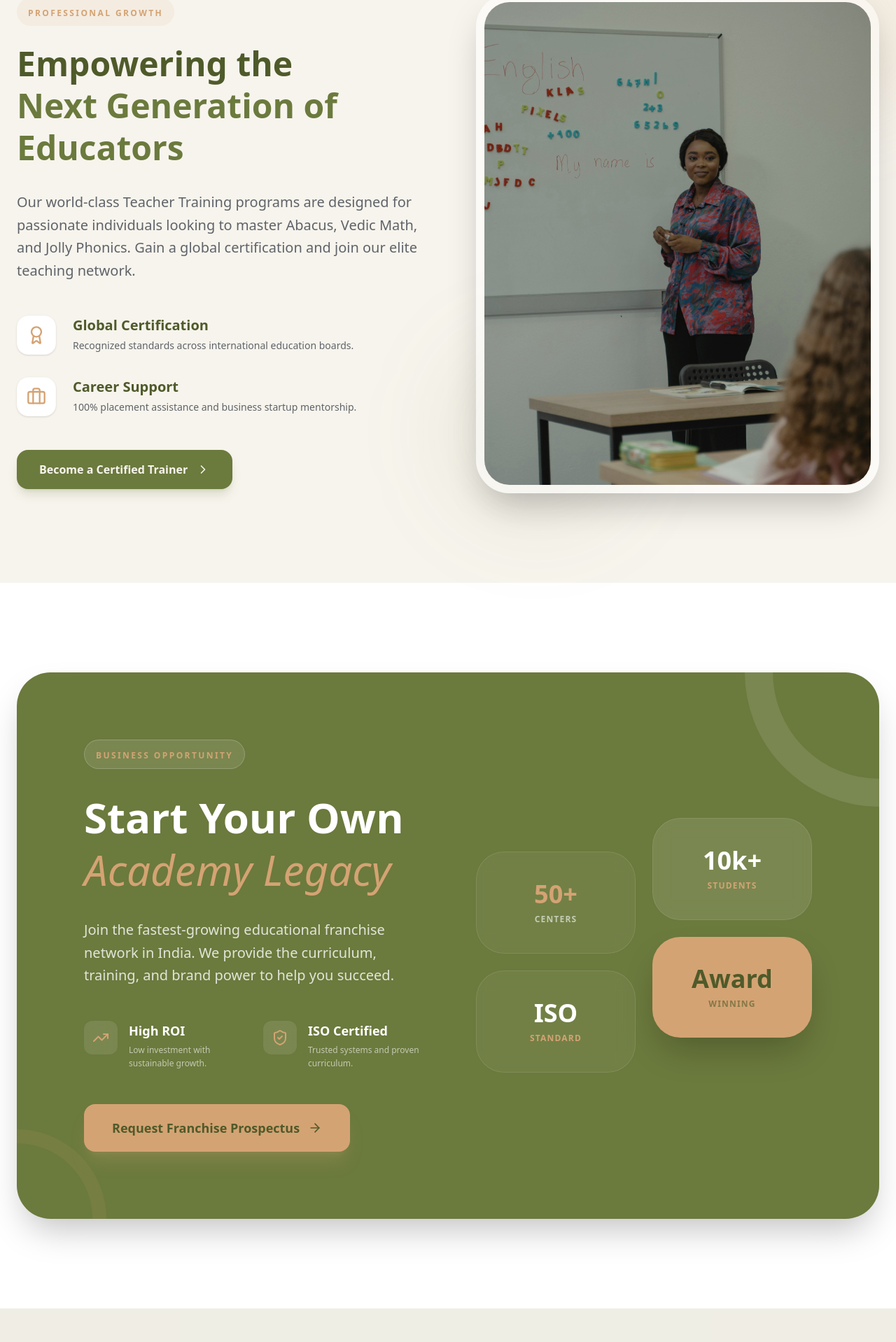
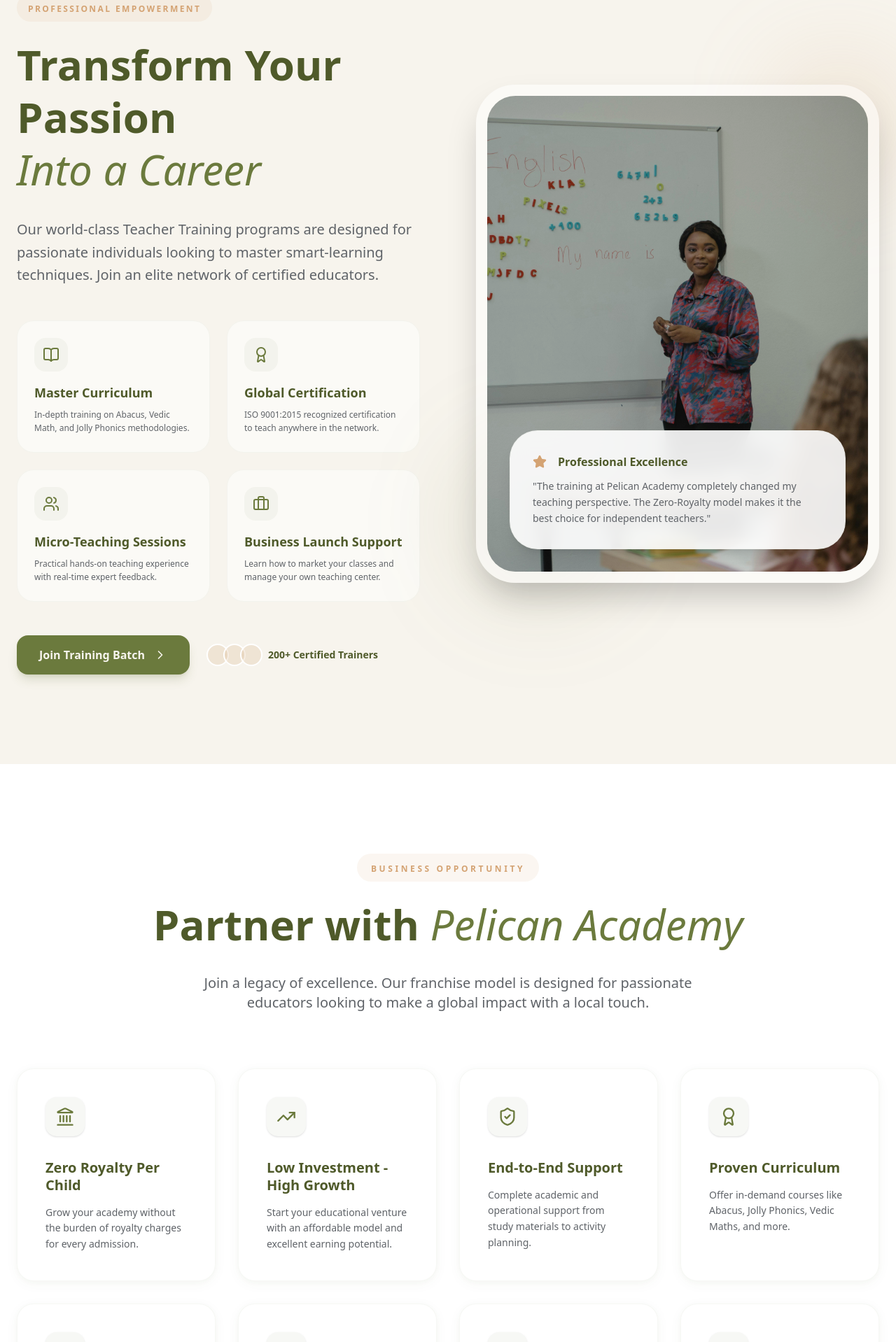
Before and after one commit to khmeeran/pelican_academy, a Next.js app: page / in a window 1280 px wide. Shown: the part 4474-6392 px from the top of the page at 70% size. Built offline with nearby package versions, Linux system fonts and the light colour scheme.

Commit message:
feat: expand Franchise and Teacher Training content with Zero Royalty and ROI details

```diff
--- a/src/components/sections/Franchise.tsx
+++ b/src/components/sections/Franchise.tsx
@@ -1,77 +1,102 @@
 "use client";
 
 import { motion } from "framer-motion";
-import { Landmark, TrendingUp, ShieldCheck, ArrowRight } from "lucide-react";
+import { Landmark, TrendingUp, ShieldCheck, ArrowRight, Award, GraduationCap, Megaphone, Heart, LayoutGrid } from "lucide-react";
+
+const franchiseBenefits = [
+  {
+    title: "Zero Royalty Per Child",
+    desc: "Grow your academy without the burden of royalty charges for every admission.",
+    icon: Landmark,
+  },
+  {
+    title: "Low Investment - High Growth",
+    desc: "Start your educational venture with an affordable model and excellent earning potential.",
+    icon: TrendingUp,
+  },
+  {
+    title: "End-to-End Support",
+    desc: "Complete academic and operational support from study materials to activity planning.",
+    icon: ShieldCheck,
+  },
+  {
+    title: "Proven Curriculum",
+    desc: "Offer in-demand courses like Abacus, Jolly Phonics, Vedic Maths, and more.",
+    icon: Award,
+  },
+  {
+    title: "Continuous Expert Training",
+    desc: "Receive professional mentoring, teacher training, and regular academic assistance.",
+    icon: GraduationCap,
+  },
+  {
+    title: "Marketing & Branding",
+    desc: "Build a strong presence in your locality with our professional promotional support.",
+    icon: Megaphone,
+  },
+  {
+    title: "Child-Centric Methodology",
+    desc: "Programs designed to enhance confidence, creativity, concentration, and communication.",
+    icon: Heart,
+  },
+  {
+    title: "Scalable Business Model",
+    desc: "A flexible and professionally structured model suitable for passionate entrepreneurs.",
+    icon: LayoutGrid,
+  }
+];
 
 export default function Franchise() {
   return (
     <section id="franchise" className="section-spacing bg-white">
       <div className="max-w-7xl mx-auto">
-        <div className="bg-primary p-12 md:p-24 rounded-[3rem] shadow-2xl relative overflow-hidden">
-          {/* Decorative Pattern */}
+        <div className="text-center mb-20">
+          <div className="inline-block bg-accent/10 px-5 py-2 rounded-full mb-6">
+            <span className="text-xs font-bold text-accent uppercase tracking-[0.3em]">Business Opportunity</span>
+          </div>
+          <h2 className="text-5xl md:text-6xl font-poppins font-bold text-primary-deep mb-8 leading-tight">
+            Partner with <span className="text-primary italic font-medium">Pelican Academy</span>
+          </h2>
+          <p className="text-xl text-text-secondary max-w-3xl mx-auto font-inter">
+            Join a legacy of excellence. Our franchise model is designed for passionate educators looking to make a global impact with a local touch.
+          </p>
+        </div>
+
+        <div className="grid grid-cols-1 md:grid-cols-2 lg:grid-cols-4 gap-8 mb-20">
+          {franchiseBenefits.map((benefit, index) => (
+            <motion.div
+              key={index}
+              initial={{ opacity: 0, y: 20 }}
+              whileInView={{ opacity: 1, y: 0 }}
+              viewport={{ once: true }}
+              transition={{ delay: index * 0.1 }}
+              className="premium-card p-10 group"
+            >
+              <div className="w-14 h-14 rounded-2xl bg-primary/5 flex items-center justify-center text-primary mb-8 group-hover:bg-primary group-hover:text-white transition-all duration-500 shadow-sm">
+                <benefit.icon size={28} />
+              </div>
+              <h4 className="text-xl font-poppins font-bold text-primary-deep mb-4 leading-tight group-hover:text-primary transition-colors">{benefit.title}</h4>
+              <p className="text-text-secondary text-sm leading-relaxed font-inter">{benefit.desc}</p>
+            </motion.div>
+          ))}
+        </div>
+
+        <div className="bg-primary p-12 md:p-20 rounded-[4rem] shadow-2xl relative overflow-hidden">
           <div className="absolute top-0 right-0 w-full h-full opacity-10 pointer-events-none">
             <div className="absolute top-0 right-0 w-96 h-96 border-[40px] border-white rounded-full -translate-y-1/2 translate-x-1/2" />
-            <div className="absolute bottom-0 left-0 w-64 h-64 border-[20px] border-accent rounded-full translate-y-1/2 -translate-x-1/2" />
           </div>
 
-          <div className="relative z-10 grid grid-cols-1 lg:grid-cols-2 gap-20 items-center">
-            <div>
-              <div className="inline-block bg-white/10 px-4 py-2 rounded-full mb-8 backdrop-blur-sm border border-white/20">
-                <span className="text-xs font-bold text-accent uppercase tracking-[0.2em]">Business Opportunity</span>
-              </div>
-              <h2 className="text-5xl md:text-6xl font-poppins font-bold text-white mb-8 leading-tight">
-                Start Your Own <br />
-                <span className="text-accent italic font-medium">Academy Legacy</span>
-              </h2>
-              <p className="text-xl text-white/80 leading-relaxed mb-12 font-inter">
-                Join the fastest-growing educational franchise network in India. We provide the curriculum, training, and brand power to help you succeed.
+          <div className="relative z-10 flex flex-col lg:flex-row items-center justify-between gap-12">
+            <div className="max-w-xl">
+              <h3 className="text-4xl md:text-5xl font-poppins font-bold text-white mb-6">Ready to Start Your Academy?</h3>
+              <p className="text-xl text-white/80 font-inter mb-0">
+                Download our comprehensive franchise prospectus and learn about our unique "Zero Royalty" model.
               </p>
-
-              <div className="grid grid-cols-1 sm:grid-cols-2 gap-8 mb-12">
-                {[
-                  { icon: TrendingUp, title: "High ROI", desc: "Low investment with sustainable growth." },
-                  { icon: ShieldCheck, title: "ISO Certified", desc: "Trusted systems and proven curriculum." }
-                ].map((item, i) => (
-                  <div key={i} className="flex gap-4">
-                    <div className="w-12 h-12 rounded-xl bg-white/10 flex items-center justify-center text-accent shrink-0 backdrop-blur-sm">
-                      <item.icon size={24} />
-                    </div>
-                    <div>
-                      <h4 className="text-lg font-bold text-white mb-1">{item.title}</h4>
-                      <p className="text-white/60 text-xs leading-relaxed">{item.desc}</p>
-                    </div>
-                  </div>
-                ))}
-              </div>
-
-              <a href="#contact" className="bg-accent text-primary-deep px-10 py-5 rounded-2xl font-bold text-lg inline-flex items-center gap-3 hover:scale-105 active:scale-95 transition-all shadow-xl shadow-accent/20">
-                Request Franchise Prospectus
-                <ArrowRight size={20} />
-              </a>
             </div>
-
-            <div className="hidden lg:grid grid-cols-2 gap-6">
-              <div className="space-y-6 pt-12">
-                <div className="bg-white/5 backdrop-blur-md p-10 rounded-[2.5rem] border border-white/10 text-center">
-                  <p className="text-4xl font-poppins font-bold text-accent mb-2">50+</p>
-                  <p className="text-white/60 text-xs font-bold uppercase tracking-widest">Centers</p>
-                </div>
-                <div className="bg-white/5 backdrop-blur-md p-10 rounded-[2.5rem] border border-white/10 text-center">
-                  <p className="text-4xl font-poppins font-bold text-white mb-2">ISO</p>
-                  <p className="text-accent text-xs font-bold uppercase tracking-widest">Standard</p>
-                </div>
-              </div>
-              <div className="space-y-6">
-                <div className="bg-white/10 backdrop-blur-md p-10 rounded-[2.5rem] border border-white/10 text-center">
-                  <p className="text-4xl font-poppins font-bold text-white mb-2">10k+</p>
-                  <p className="text-accent text-xs font-bold uppercase tracking-widest">Students</p>
-                </div>
-                <div className="bg-accent p-10 rounded-[2.5rem] text-center shadow-2xl">
-                  <p className="text-4xl font-poppins font-bold text-primary-deep mb-2">Award</p>
-                  <p className="text-primary-deep/60 text-xs font-bold uppercase tracking-widest">Winning</p>
-                </div>
-              </div>
-            </div>
+            <a href="#contact" className="bg-accent text-primary-deep px-12 py-6 rounded-2xl font-bold text-xl inline-flex items-center gap-4 hover:scale-105 active:scale-95 transition-all shadow-2xl shadow-black/20 whitespace-nowrap">
+              Get Prospectus
+              <ArrowRight size={24} />
+            </a>
           </div>
         </div>
       </div>
--- a/src/components/sections/TeacherTraining.tsx
+++ b/src/components/sections/TeacherTraining.tsx
@@ -1,8 +1,31 @@
 "use client";
 
 import { motion } from "framer-motion";
-import { GraduationCap, Award, Briefcase, ChevronRight } from "lucide-react";
+import { GraduationCap, Award, Briefcase, ChevronRight, BookOpen, Users, Star, CheckCircle2 } from "lucide-react";
 import Image from "next/image";
+
+const trainingFeatures = [
+  {
+    title: "Master Curriculum",
+    desc: "In-depth training on Abacus, Vedic Math, and Jolly Phonics methodologies.",
+    icon: BookOpen
+  },
+  {
+    title: "Global Certification",
+    desc: "ISO 9001:2015 recognized certification to teach anywhere in the network.",
+    icon: Award
+  },
+  {
+    title: "Micro-Teaching Sessions",
+    desc: "Practical hands-on teaching experience with real-time expert feedback.",
+    icon: Users
+  },
+  {
+    title: "Business Launch Support",
+    desc: "Learn how to market your classes and manage your own teaching center.",
+    icon: Briefcase
+  }
+];
 
 export default function TeacherTraining() {
   return (
@@ -15,37 +38,42 @@
             viewport={{ once: true }}
           >
             <div className="inline-block bg-accent/10 px-4 py-2 rounded-full mb-6">
-              <span className="text-xs font-bold text-accent uppercase tracking-[0.2em]">Professional Growth</span>
+              <span className="text-xs font-bold text-accent uppercase tracking-[0.2em]">Professional Empowerment</span>
             </div>
-            <h2 className="text-5xl font-poppins font-bold text-primary-deep mb-8 leading-tight">
-              Empowering the <br />
-              <span className="text-primary">Next Generation of Educators</span>
+            <h2 className="text-5xl md:text-6xl font-poppins font-bold text-primary-deep mb-8 leading-tight">
+              Transform Your Passion <br />
+              <span className="text-primary italic font-medium">Into a Career</span>
             </h2>
             <p className="text-xl text-text-secondary leading-relaxed mb-12 font-inter">
-              Our world-class Teacher Training programs are designed for passionate individuals looking to master Abacus, Vedic Math, and Jolly Phonics. Gain a global certification and join our elite teaching network.
+              Our world-class Teacher Training programs are designed for passionate individuals looking to master smart-learning techniques. Join an elite network of certified educators.
             </p>
 
-            <div className="space-y-8 mb-12">
-              {[
-                { icon: Award, title: "Global Certification", desc: "Recognized standards across international education boards." },
-                { icon: Briefcase, title: "Career Support", desc: "100% placement assistance and business startup mentorship." }
-              ].map((item, i) => (
-                <div key={i} className="flex gap-6">
-                  <div className="w-14 h-14 rounded-2xl bg-white flex items-center justify-center text-accent shrink-0 shadow-sm border border-accent/5">
-                    <item.icon size={28} />
+            <div className="grid grid-cols-1 sm:grid-cols-2 gap-6 mb-12">
+              {trainingFeatures.map((item, i) => (
+                <div key={i} className="bg-white/50 p-6 rounded-3xl border border-primary/5 hover:bg-white transition-all duration-300">
+                  <div className="w-12 h-12 rounded-2xl bg-primary/5 flex items-center justify-center text-primary mb-4">
+                    <item.icon size={24} />
                   </div>
-                  <div>
-                    <h4 className="text-xl font-bold text-primary-deep mb-1">{item.title}</h4>
-                    <p className="text-text-secondary text-sm leading-relaxed">{item.desc}</p>
-                  </div>
+                  <h4 className="text-lg font-bold text-primary-deep mb-2">{item.title}</h4>
+                  <p className="text-text-secondary text-xs leading-relaxed font-inter">{item.desc}</p>
                 </div>
               ))}
             </div>
 
-            <a href="#contact" className="btn-primary inline-flex items-center gap-3">
-              Become a Certified Trainer
-              <ChevronRight size={20} />
-            </a>
+            <div className="flex flex-wrap gap-6">
+              <a href="#contact" className="btn-primary inline-flex items-center gap-3">
+                Join Training Batch
+                <ChevronRight size={20} />
+              </a>
+              <div className="flex items-center gap-2 text-primary-deep font-bold">
+                <div className="flex -space-x-2">
+                  {[1, 2, 3].map(i => (
+                    <div key={i} className="w-8 h-8 rounded-full border-2 border-white bg-accent/20" />
+                  ))}
+                </div>
+                <span className="text-sm">200+ Certified Trainers</span>
+              </div>
+            </div>
           </motion.div>
 
           <motion.div
@@ -54,16 +82,27 @@
             viewport={{ once: true }}
             className="relative"
           >
-            <div className="relative z-10 rounded-[3rem] overflow-hidden shadow-2xl border-[12px] border-white/50">
+            <div className="relative z-10 rounded-[3.5rem] overflow-hidden shadow-2xl border-[16px] border-white/50 group">
               <Image
                 src="/images/pexels-tima-miroshnichenko-5427868.jpg"
-                alt="Teacher Training Session"
+                alt="Teacher Training Excellence"
                 width={800}
                 height={1000}
-                className="object-cover aspect-[4/5]"
+                className="object-cover aspect-[4/5] transition-transform duration-[3s] group-hover:scale-105"
               />
-              <div className="absolute inset-0 bg-primary-deep/20 mix-blend-multiply" />
+              <div className="absolute inset-0 bg-primary-deep/10 mix-blend-multiply" />
+
+              <div className="absolute bottom-8 left-8 right-8 bg-white/90 backdrop-blur-md p-8 rounded-[2.5rem] shadow-xl border border-primary/5">
+                <div className="flex items-center gap-4 mb-3">
+                  <Star className="text-accent fill-accent" size={20} />
+                  <p className="text-primary-deep font-bold font-poppins">Professional Excellence</p>
+                </div>
+                <p className="text-text-secondary text-sm font-inter leading-relaxed">
+                  "The training at Pelican Academy completely changed my teaching perspective. The Zero-Royalty model makes it the best choice for independent teachers."
+                </p>
+              </div>
             </div>
+
             <div className="absolute -top-10 -right-10 w-48 h-48 bg-accent/20 rounded-full blur-3xl" />
             <div className="absolute -bottom-10 -left-10 w-64 h-64 bg-primary/10 rounded-full blur-3xl" />
           </motion.div>
```
